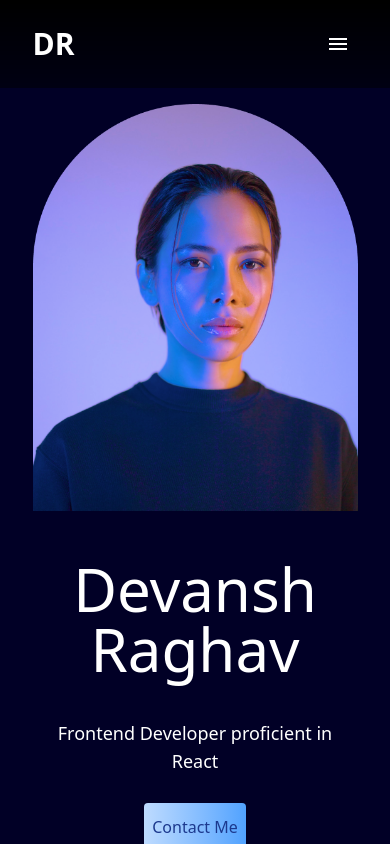
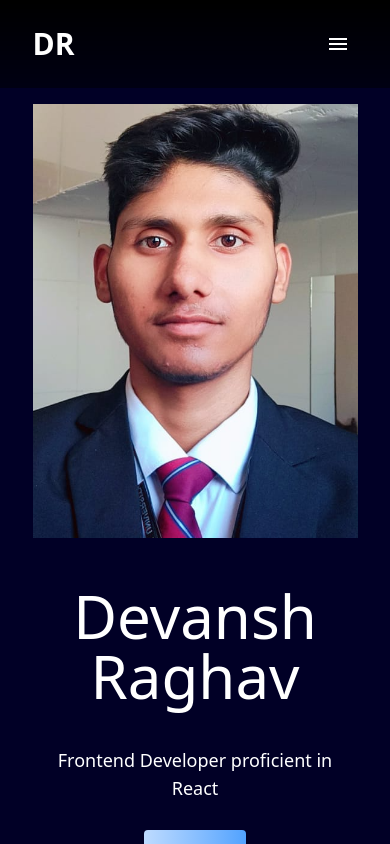
Before and after one commit to devansh373/final-portfolio, a React (Vite) app: page / in a window 390 px wide. Shown: the top 844 px of the page. Built offline with nearby package versions, Linux system fonts and the light colour scheme.

Commit message:
changes in image on landing page

```diff
--- a/src/scenes/Landing.jsx
+++ b/src/scenes/Landing.jsx
@@ -26,13 +26,14 @@ const Landing = ({ setSelectedPage }) => {
               // src="assets/IMG-20240227-WA0007.jpg"
               // src="./assets/ReadyPlayerMe-Avatar.jpeg"
               // src="./assets/ReadyPlayerMe-Avatar.png"
-            />
+              />
           </div>
         ) : (
           <img
-            alt="profile"
-            className="z-10 w-full max-w-[400px] md:max-w-[600px]"
-            src="assets/profile-image.png"
+          alt="profile"
+          className="z-10 w-full max-w-[400px] md:max-w-[600px]"
+          src="assets/IMG-20240227-WA0007-fotor-20250531211634.png"
+            // src="assets/profile-image.png"
           />
         )}
       </div>
```
